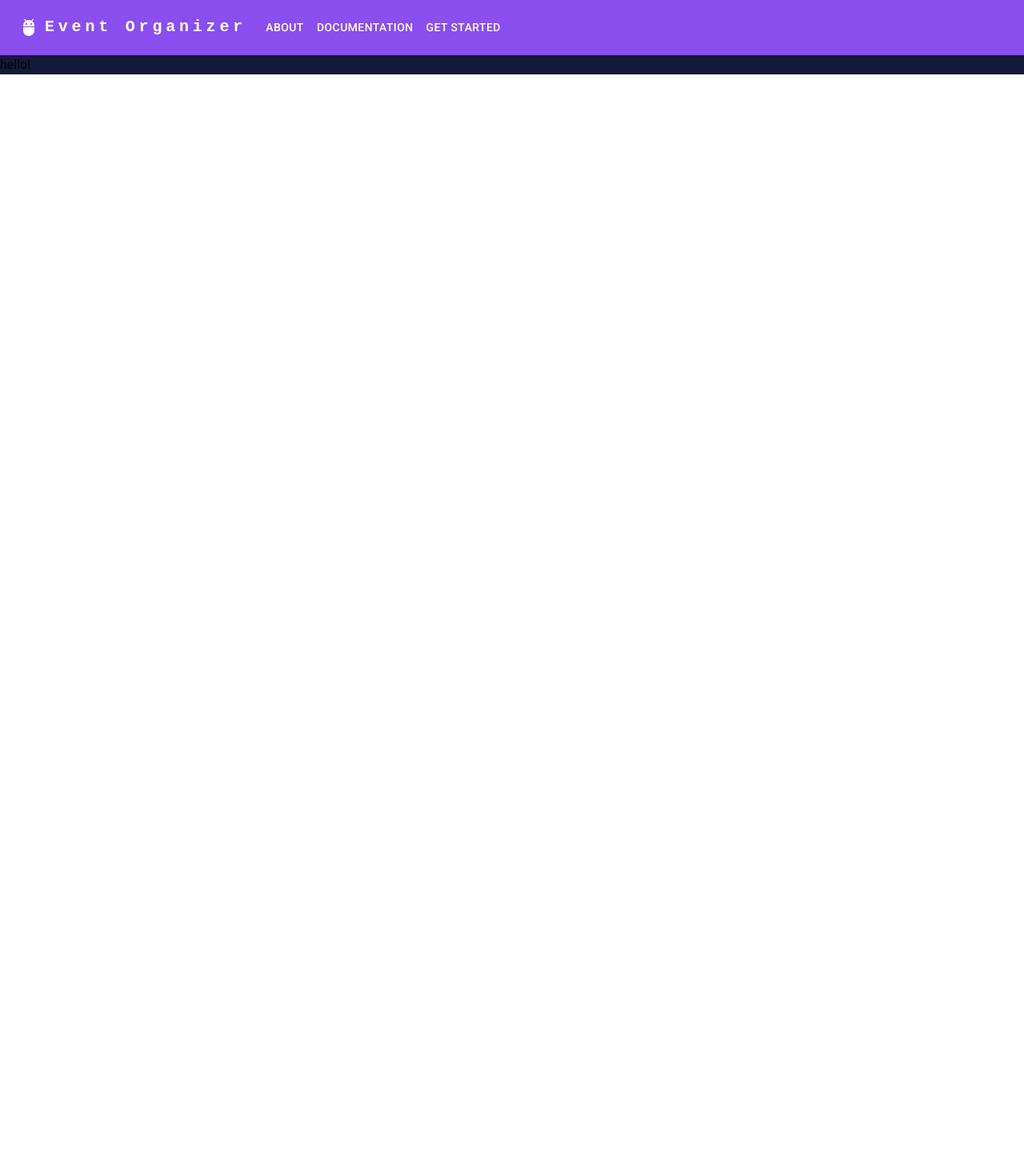
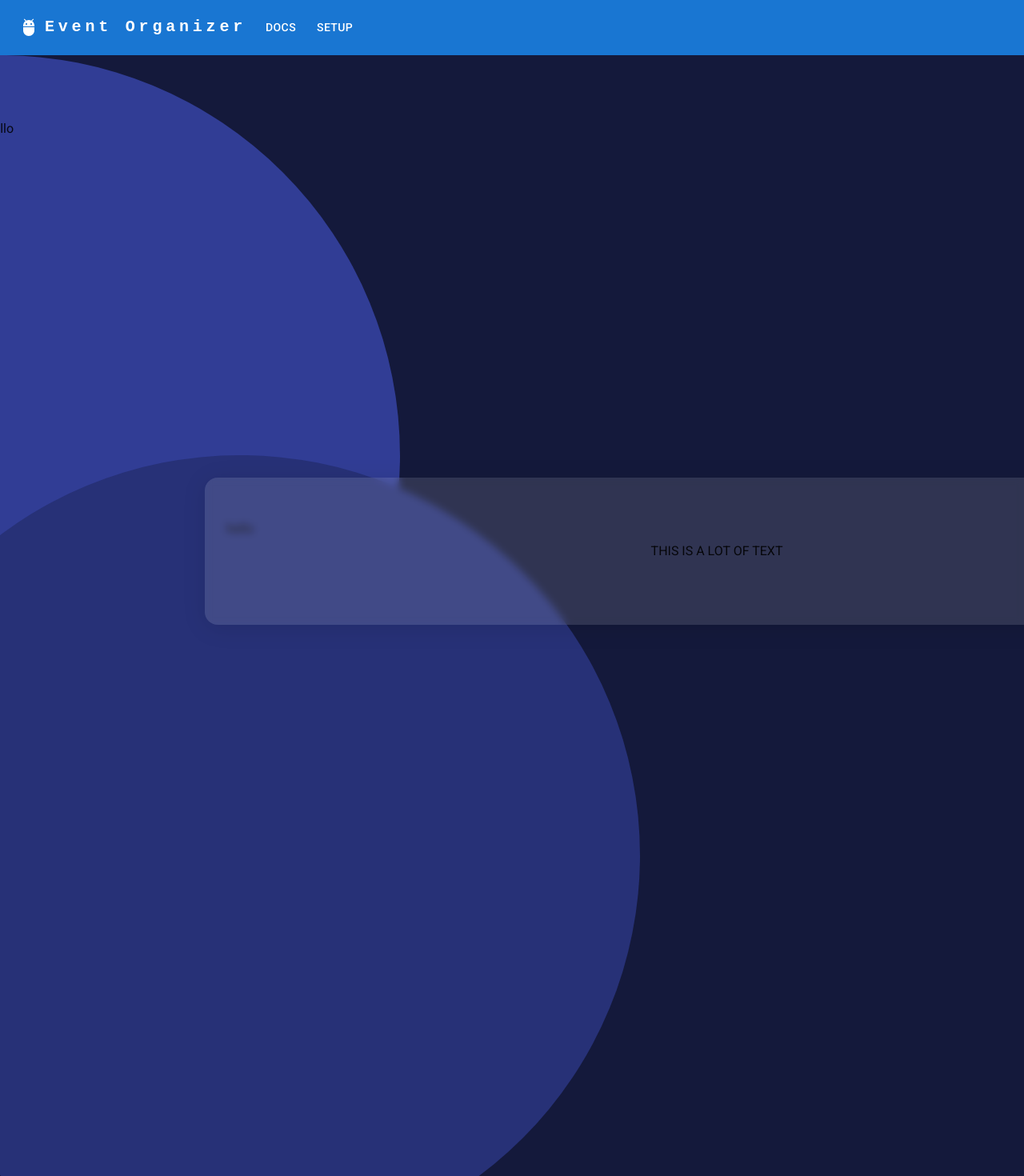
Before and after one commit to Nick-Zafiropoulos/event-organizer-site, a Next.js app: page / in a window 1280 px wide. Shown: the top 1470 px of the page at 80% size. Before the commit the page ends 800 px from the top, so only its background shows below. Built offline with nearby package versions, Linux system fonts and the light colour scheme.

Commit message:
Begin formatting home page and introduce framer motion

```diff
--- a/package.json
+++ b/package.json
@@ -18,6 +18,7 @@
     "@types/react-dom": "18.2.7",
     "eslint": "8.47.0",
     "eslint-config-next": "13.4.19",
+    "framer-motion": "^10.16.1",
     "next": "13.4.19",
     "react": "18.2.0",
     "react-dom": "18.2.0",
--- a/src/app/globals.css
+++ b/src/app/globals.css
@@ -1,9 +1,8 @@
 :root {
     --max-width: 1100px;
     --border-radius: 12px;
-  --font-mono: ui-monospace, Menlo, Monaco, 'Cascadia Mono', 'Segoe UI Mono',
-    'Roboto Mono', 'Oxygen Mono', 'Ubuntu Monospace', 'Source Code Pro',
-    'Fira Mono', 'Droid Sans Mono', 'Courier New', monospace;
+    --font-mono: ui-monospace, Menlo, Monaco, 'Cascadia Mono', 'Segoe UI Mono', 'Roboto Mono', 'Oxygen Mono',
+        'Ubuntu Monospace', 'Source Code Pro', 'Fira Mono', 'Droid Sans Mono', 'Courier New', monospace;
 
     --foreground-rgb: 0, 0, 0;
     --background-start-rgb: 214, 219, 220;
@@ -17,22 +16,11 @@
         #0071ff33 160deg,
         transparent 360deg
     );
-  --secondary-glow: radial-gradient(
-    rgba(255, 255, 255, 1),
-    rgba(255, 255, 255, 0)
-  );
+    --secondary-glow: radial-gradient(rgba(255, 255, 255, 1), rgba(255, 255, 255, 0));
 
     --tile-start-rgb: 239, 245, 249;
     --tile-end-rgb: 228, 232, 233;
-  --tile-border: conic-gradient(
-    #00000080,
-    #00000040,
-    #00000030,
-    #00000020,
-    #00000010,
-    #00000010,
-    #00000080
-  );
+    --tile-border: conic-gradient(#00000080, #00000040, #00000030, #00000020, #00000010, #00000010, #00000080);
 
     --callout-rgb: 238, 240, 241;
     --callout-border-rgb: 172, 175, 176;
@@ -56,15 +44,7 @@
 
         --tile-start-rgb: 2, 13, 46;
         --tile-end-rgb: 2, 5, 19;
-    --tile-border: conic-gradient(
-      #ffffff80,
-      #ffffff40,
-      #ffffff30,
-      #ffffff20,
-      #ffffff10,
-      #ffffff10,
-      #ffffff80
-    );
+        --tile-border: conic-gradient(#ffffff80, #ffffff40, #ffffff30, #ffffff20, #ffffff10, #ffffff10, #ffffff80);
 
         --callout-rgb: 20, 20, 20;
         --callout-border-rgb: 108, 108, 108;
@@ -83,16 +63,16 @@ html,
 body {
     max-width: 100vw;
     overflow-x: hidden;
+    background-color: #14193b;
 }
 
 body {
     color: rgb(var(--foreground-rgb));
-  background: linear-gradient(
-      to bottom,
-      transparent,
-      rgb(var(--background-end-rgb))
-    )
-    rgb(var(--background-start-rgb));
+    background: linear-gradient(to bottom, transparent, rgb(var(--background-end-rgb))) rgb(var(--background-start-rgb));
+}
+
+main {
+    background: #14193b;
 }
 
 a {
@@ -105,3 +85,30 @@ a {
         color-scheme: dark;
     }
 }
+
+.circle-purple {
+    width: 1000px;
+    height: 1000px;
+    border-radius: 50%;
+
+    background-color: #313d95;
+}
+.circle-blue {
+    width: 1000px;
+    height: 1000px;
+    border-radius: 50%;
+
+    background-color: #273177;
+}
+
+.frosted {
+    background: rgba(255, 255, 255, 0.12);
+    border-radius: 16px;
+    box-shadow: 0 4px 30px rgba(0, 0, 0, 0.1);
+    backdrop-filter: blur(5px);
+    -webkit-backdrop-filter: blur(5px);
+}
+
+.appbar {
+    background-color: #2837a6;
+}
--- a/src/app/layout.tsx
+++ b/src/app/layout.tsx
@@ -18,7 +18,7 @@ export default function RootLayout(props) {
         <html lang='en'>
             <body>
                 <Navbar />
-                <Box sx={{ bgcolor: '#14193B' }}>
+                <Box>
                     <ThemeRegistry options={{ key: 'mui' }}>{children}</ThemeRegistry>
                 </Box>
             </body>
--- a/src/app/page.tsx
+++ b/src/app/page.tsx
@@ -1,10 +1,59 @@
+'use client';
 import Image from 'next/image';
 import styles from './page.module.css';
+import Box from '@mui/material/Box';
+import { motion } from 'framer-motion';
+import { useAnimate } from 'framer-motion';
+import { Typography } from '@mui/material';
 
 export default function Home() {
     return (
         <main>
-            <div>hello!</div>
+            <Box
+                component={motion.div}
+                className='circle-purple'
+                initial={{ x: '-100%', y: '0%', opacity: 0, scale: 0.5 }}
+                animate={{ x: '-50%', y: '0%', opacity: 1, scale: 1 }}
+                transition={{
+                    duration: 0.8,
+                    delay: 0.5,
+                    ease: [0, 0.71, 0.2, 1.01],
+                }}
+            >
+                <Typography align='center' sx={{ p: 10 }}>
+                    hello
+                </Typography>
+            </Box>
+            <Box
+                component={motion.div}
+                className='circle-blue'
+                initial={{ x: '-100%', y: '0%', opacity: 0, scale: 0.5 }}
+                animate={{ x: '-20%', y: '-50%', opacity: 1, scale: 1 }}
+                transition={{
+                    duration: 0.8,
+                    delay: 0.5,
+                    ease: [0, 0.71, 0.2, 1.01],
+                }}
+            >
+                <Typography align='center' sx={{ p: 10 }}>
+                    hello
+                </Typography>
+            </Box>
+            <Box
+                component={motion.div}
+                className='frosted'
+                initial={{ x: '100%', y: '0%', opacity: 0, scale: 0.5 }}
+                animate={{ x: '20%', y: '-800%', opacity: 1, scale: 1 }}
+                transition={{
+                    duration: 0.8,
+                    delay: 0.5,
+                    ease: [0, 0.71, 0.2, 1.01],
+                }}
+            >
+                <Typography align='center' sx={{ p: 10 }}>
+                    THIS IS A LOT OF TEXT
+                </Typography>
+            </Box>
         </main>
     );
 }
--- a/src/app/setup/page.tsx
+++ b/src/app/setup/page.tsx
@@ -4,7 +4,7 @@ import styles from './page.module.css';
 export default function Home() {
     return (
         <main>
-            <div>DOCS</div>
+            <div>SETUP</div>
         </main>
     );
 }
--- a/src/components/Navbar.tsx
+++ b/src/components/Navbar.tsx
@@ -14,6 +14,7 @@ import Button from '@mui/material/Button';
 import Tooltip from '@mui/material/Tooltip';
 import MenuItem from '@mui/material/MenuItem';
 import AdbIcon from '@mui/icons-material/Adb';
+import Link from 'next/link';
 
 const pages = ['About', 'Documentation', 'Get Started'];
 const settings = ['Profile', 'Account', 'Dashboard', 'Logout'];
@@ -38,10 +39,11 @@ function ResponsiveAppBar() {
     };
 
     return (
-        <AppBar sx={{ bgcolor: '#8A4EEE' }} position='static'>
+        <AppBar className='appbar' position='static'>
             <Container maxWidth='xl'>
                 <Toolbar disableGutters>
                     <AdbIcon sx={{ display: { xs: 'none', md: 'flex' }, mr: 1 }} />
+                    {/* Smaller screens */}
                     <Typography
                         variant='h6'
                         noWrap
@@ -59,73 +61,25 @@ function ResponsiveAppBar() {
                     >
                         Event Organizer
                     </Typography>
+                    <AdbIcon sx={{ display: { xs: 'flex', md: 'none' }, mr: 1 }} />
                     <Box sx={{ flexGrow: 1, display: { xs: 'flex', md: 'none' } }}>
-                        <IconButton
-                            size='large'
-                            aria-label='account of current user'
-                            aria-controls='menu-appbar'
-                            aria-haspopup='true'
-                            onClick={handleOpenNavMenu}
-                            color='inherit'
-                        >
-                            <MenuIcon />
-                        </IconButton>
-                        <Menu
-                            id='menu-appbar'
-                            anchorEl={anchorElNav}
-                            anchorOrigin={{
-                                vertical: 'bottom',
-                                horizontal: 'left',
-                            }}
-                            keepMounted
-                            transformOrigin={{
-                                vertical: 'top',
-                                horizontal: 'left',
-                            }}
-                            open={Boolean(anchorElNav)}
-                            onClose={handleCloseNavMenu}
-                            sx={{
-                                display: { xs: 'block', md: 'none' },
-                            }}
-                        >
-                            {pages.map((page) => (
-                                <MenuItem key={page} onClick={handleCloseNavMenu}>
-                                    <Typography textAlign='center'>{page}</Typography>
-                                </MenuItem>
-                            ))}
-                        </Menu>
+                        <Button href='/docs' sx={{ my: 2, color: 'white', display: 'block' }}>
+                            Docs
+                        </Button>
+                        <Button href='/setup' sx={{ my: 2, color: 'white', display: 'block' }}>
+                            Setup
+                        </Button>
                     </Box>
-                    <AdbIcon sx={{ display: { xs: 'flex', md: 'none' }, mr: 1 }} />
 
-                    {/* Smaller screens */}
-                    <Typography
-                        variant='h5'
-                        noWrap
-                        component='a'
-                        href='/'
-                        sx={{
-                            mr: 2,
-                            display: { xs: 'flex', md: 'none' },
-                            flexGrow: 1,
-                            fontFamily: 'monospace',
-                            fontWeight: 700,
-                            letterSpacing: '.3rem',
-                            color: 'inherit',
-                            textDecoration: 'none',
-                        }}
-                    >
-                        LOGO
-                    </Typography>
+                    {/* Bigger screens */}
+
                     <Box sx={{ flexGrow: 1, display: { xs: 'none', md: 'flex' } }}>
-                        {pages.map((page) => (
-                            <Button
-                                key={page}
-                                onClick={handleCloseNavMenu}
-                                sx={{ my: 2, color: 'white', display: 'block' }}
-                            >
-                                {page}
-                            </Button>
-                        ))}
+                        <Button href='/docs' sx={{ my: 2, color: 'white', display: 'block' }}>
+                            Docs
+                        </Button>
+                        <Button href='/setup' sx={{ my: 2, color: 'white', display: 'block' }}>
+                            Setup
+                        </Button>
                     </Box>
                 </Toolbar>
             </Container>
```
Also changed, not shown: src/app/docs/page.tsx (renamed from src/app/documentation/page.tsx), 1 other file (tests, documents, lock files or other folders). Lines whose indentation alone changed are shown as unchanged.
